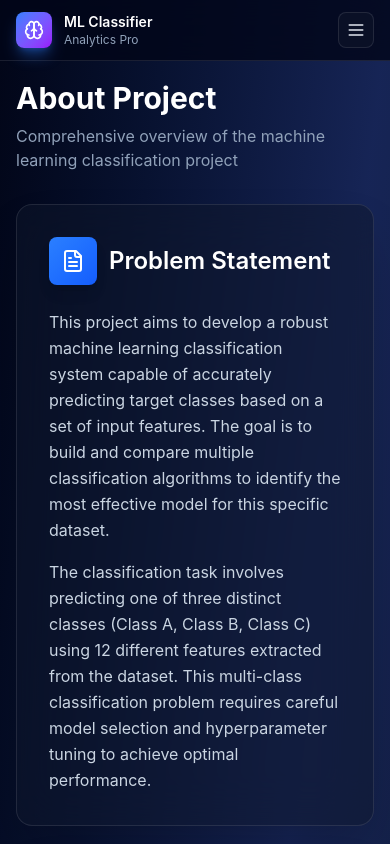
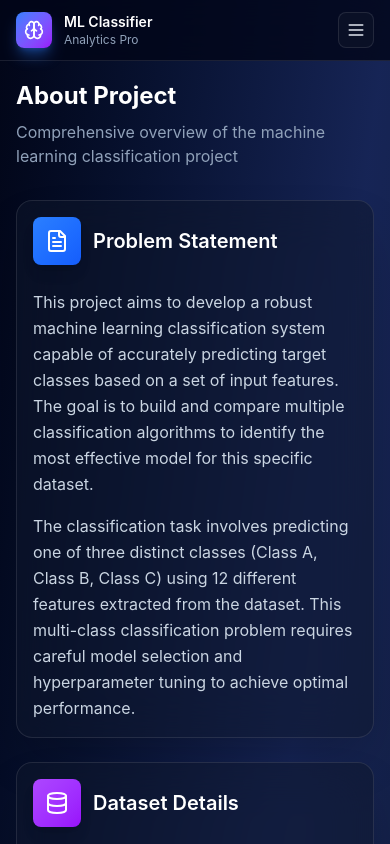
Before and after one commit to dhanvijaviya/loan-default-ml-deployment, a React (Vite) app in the folder frontend/: page /about in a window 390 px wide. Shown: the top 844 px of the page. Built offline with nearby package versions, Linux system fonts and the light colour scheme.

Commit message:
Update AboutProject.tsx

```diff
--- a/frontend/src/app/pages/AboutProject.tsx
+++ b/frontend/src/app/pages/AboutProject.tsx
@@ -1,3 +1,213 @@
+// import { FileText, Database, Cog, CheckCircle2 } from "lucide-react";
+
+// export function AboutProject() {
+//   return (
+//     <div className="space-y-8">
+//       {/* Header */}
+//       <div>
+//         <h1 className="text-3xl font-bold text-white">About Project</h1>
+//         <p className="mt-2 text-slate-400">
+//           Comprehensive overview of the machine learning classification project
+//         </p>
+//       </div>
+
+//       {/* Project Sections */}
+//       <div className="space-y-6">
+//         {/* Problem Statement */}
+//         <Section
+//           icon={FileText}
+//           title="Problem Statement"
+//           color="from-blue-500 to-blue-600"
+//         >
+//           <p className="text-slate-300 leading-relaxed">
+//             This project aims to develop a robust machine learning classification
+//             system capable of accurately predicting target classes based on a set of
+//             input features. The goal is to build and compare multiple classification
+//             algorithms to identify the most effective model for this specific dataset.
+//           </p>
+//           <p className="mt-4 text-slate-300 leading-relaxed">
+//             The classification task involves predicting one of three distinct classes
+//             (Class A, Class B, Class C) using 12 different features extracted from the
+//             dataset. This multi-class classification problem requires careful model
+//             selection and hyperparameter tuning to achieve optimal performance.
+//           </p>
+//         </Section>
+
+//         {/* Dataset Details */}
+//         <Section
+//           icon={Database}
+//           title="Dataset Details"
+//           color="from-purple-500 to-purple-600"
+//         >
+//           <div className="grid gap-4 sm:grid-cols-2">
+//             <DetailItem label="Total Samples" value="1,000 instances" />
+//             <DetailItem label="Number of Features" value="12 features" />
+//             <DetailItem label="Target Classes" value="3 classes (A, B, C)" />
+//             <DetailItem label="Class Distribution" value="Balanced" />
+//             <DetailItem label="Missing Values" value="None" />
+//             <DetailItem label="Data Split" value="80% Train / 20% Test" />
+//           </div>
+//           <div className="mt-4 rounded-lg bg-slate-800/50 p-4">
+//             <p className="text-sm text-slate-400">
+//               <span className="font-medium text-slate-300">Feature Types:</span> The
+//               dataset consists of numerical features with varying scales, all of which
+//               were standardized during preprocessing to ensure optimal model
+//               performance.
+//             </p>
+//           </div>
+//         </Section>
+
+//         {/* Methodology */}
+//         <Section
+//           icon={Cog}
+//           title="Methodology"
+//           color="from-cyan-500 to-cyan-600"
+//         >
+//           <div className="space-y-4">
+//             <MethodologyStep
+//               number={1}
+//               title="Data Preprocessing"
+//               description="Applied data cleaning, handled outliers, and performed feature scaling using StandardScaler to normalize all features."
+//             />
+//             <MethodologyStep
+//               number={2}
+//               title="Model Selection"
+//               description="Evaluated five different classification algorithms: Random Forest, XGBoost, Support Vector Machine (SVM), Logistic Regression, and Decision Tree."
+//             />
+//             <MethodologyStep
+//               number={3}
+//               title="Cross-Validation"
+//               description="Implemented 5-fold cross-validation to assess model generalization and prevent overfitting."
+//             />
+//             <MethodologyStep
+//               number={4}
+//               title="Hyperparameter Tuning"
+//               description="Utilized GridSearchCV to optimize hyperparameters for each model, ensuring best possible performance."
+//             />
+//             <MethodologyStep
+//               number={5}
+//               title="Model Evaluation"
+//               description="Assessed models using multiple metrics including accuracy, precision, recall, F1-score, and ROC-AUC."
+//             />
+//           </div>
+//         </Section>
+
+//         {/* Conclusion */}
+//         <Section
+//           icon={CheckCircle2}
+//           title="Conclusion"
+//           color="from-green-500 to-green-600"
+//         >
+//           <p className="text-slate-300 leading-relaxed">
+//             After comprehensive evaluation and comparison of multiple classification
+//             algorithms, <span className="font-semibold text-blue-400">Random Forest</span>{" "}
+//             emerged as the best-performing model with an impressive accuracy of{" "}
+//             <span className="font-semibold text-blue-400">96.2%</span> on the test set.
+//           </p>
+//           <div className="mt-4 grid gap-3 sm:grid-cols-2">
+//             <ResultItem
+//               label="Best Model"
+//               value="Random Forest"
+//               highlight
+//             />
+//             <ResultItem label="Test Accuracy" value="96.2%" highlight />
+//             <ResultItem label="Cross-Validation Score" value="94.8%" />
+//             <ResultItem label="ROC-AUC Score" value="0.975" />
+//           </div>
+//           <div className="mt-6 rounded-lg border border-green-500/30 bg-green-500/10 p-4">
+//             <p className="text-sm text-green-400">
+//               ✓ The model demonstrates excellent generalization with minimal overfitting
+//               (1.6% difference between train and test accuracy), making it suitable for
+//               production deployment.
+//             </p>
+//           </div>
+//         </Section>
+//       </div>
+//     </div>
+//   );
+// }
+
+// interface SectionProps {
+//   icon: React.ElementType;
+//   title: string;
+//   color: string;
+//   children: React.ReactNode;
+// }
+
+// function Section({ icon: Icon, title, color, children }: SectionProps) {
+//   return (
+//     <div className="rounded-2xl border border-white/10 bg-slate-900/50 p-8 shadow-2xl backdrop-blur-xl">
+//       <div className="mb-6 flex items-center gap-3">
+//         <div
+//           className={`flex size-12 items-center justify-center rounded-lg bg-gradient-to-br ${color} shadow-lg`}
+//         >
+//           <Icon className="size-6 text-white" />
+//         </div>
+//         <h2 className="text-2xl font-semibold text-white">{title}</h2>
+//       </div>
+//       {children}
+//     </div>
+//   );
+// }
+
+// interface DetailItemProps {
+//   label: string;
+//   value: string;
+// }
+
+// function DetailItem({ label, value }: DetailItemProps) {
+//   return (
+//     <div className="rounded-lg bg-slate-800/50 p-3">
+//       <p className="text-sm text-slate-400">{label}</p>
+//       <p className="mt-1 font-semibold text-white">{value}</p>
+//     </div>
+//   );
+// }
+
+// interface MethodologyStepProps {
+//   number: number;
+//   title: string;
+//   description: string;
+// }
+
+// function MethodologyStep({ number, title, description }: MethodologyStepProps) {
+//   return (
+//     <div className="flex gap-4">
+//       <div className="flex size-10 shrink-0 items-center justify-center rounded-full bg-gradient-to-br from-cyan-500 to-blue-600 font-bold text-white shadow-lg shadow-cyan-500/50">
+//         {number}
+//       </div>
+//       <div className="flex-1">
+//         <h3 className="font-semibold text-white">{title}</h3>
+//         <p className="mt-1 text-sm text-slate-400">{description}</p>
+//       </div>
+//     </div>
+//   );
+// }
+
+// interface ResultItemProps {
+//   label: string;
+//   value: string;
+//   highlight?: boolean;
+// }
+
+// function ResultItem({ label, value, highlight }: ResultItemProps) {
+//   return (
+//     <div
+//       className={`rounded-lg p-3 ${
+//         highlight
+//           ? "bg-gradient-to-br from-blue-500/20 to-purple-600/20 border border-blue-500/30"
+//           : "bg-slate-800/50"
+//       }`}
+//     >
+//       <p className="text-sm text-slate-400">{label}</p>
+//       <p className={`mt-1 font-semibold ${highlight ? "text-blue-400" : "text-white"}`}>
+//         {value}
+//       </p>
+//     </div>
+//   );
+// }
+
+
 import { FileText, Database, Cog, CheckCircle2 } from "lucide-react";
 
 export function AboutProject() {
@@ -5,7 +215,7 @@ export function AboutProject() {
     <div className="space-y-8">
       {/* Header */}
       <div>
-        <h1 className="text-3xl font-bold text-white">About Project</h1>
+        <h1 className="text-2xl font-bold text-white sm:text-3xl">About Project</h1>
         <p className="mt-2 text-slate-400">
           Comprehensive overview of the machine learning classification project
         </p>
@@ -116,7 +326,7 @@ export function AboutProject() {
           </div>
           <div className="mt-6 rounded-lg border border-green-500/30 bg-green-500/10 p-4">
             <p className="text-sm text-green-400">
-              ✓ The model demonstrates excellent generalization with minimal overfitting
+              The model demonstrates excellent generalization with minimal overfitting
               (1.6% difference between train and test accuracy), making it suitable for
               production deployment.
             </p>
@@ -136,14 +346,14 @@ interface SectionProps {
 
 function Section({ icon: Icon, title, color, children }: SectionProps) {
   return (
-    <div className="rounded-2xl border border-white/10 bg-slate-900/50 p-8 shadow-2xl backdrop-blur-xl">
+    <div className="rounded-2xl border border-white/10 bg-slate-900/50 p-4 shadow-2xl backdrop-blur-xl sm:p-8">
       <div className="mb-6 flex items-center gap-3">
         <div
           className={`flex size-12 items-center justify-center rounded-lg bg-gradient-to-br ${color} shadow-lg`}
         >
           <Icon className="size-6 text-white" />
         </div>
-        <h2 className="text-2xl font-semibold text-white">{title}</h2>
+        <h2 className="text-xl font-semibold text-white sm:text-2xl">{title}</h2>
       </div>
       {children}
     </div>
```
